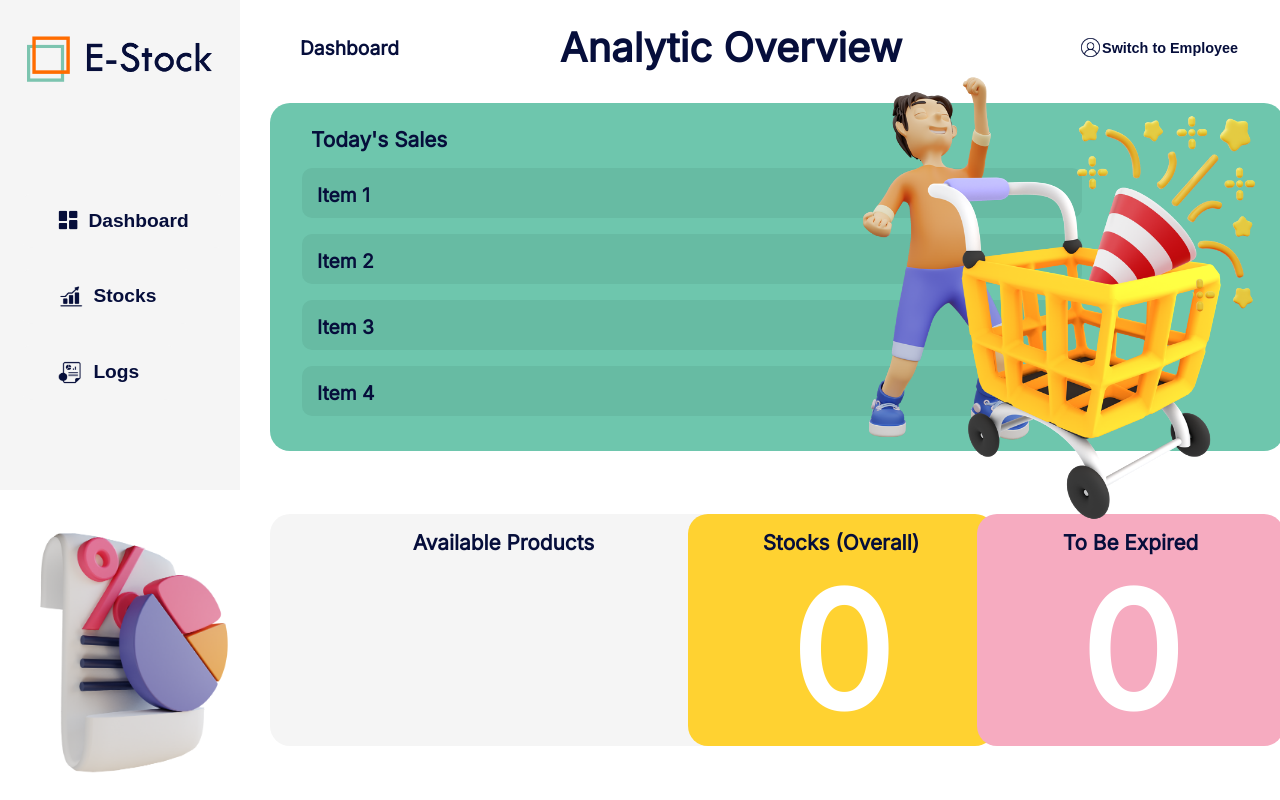
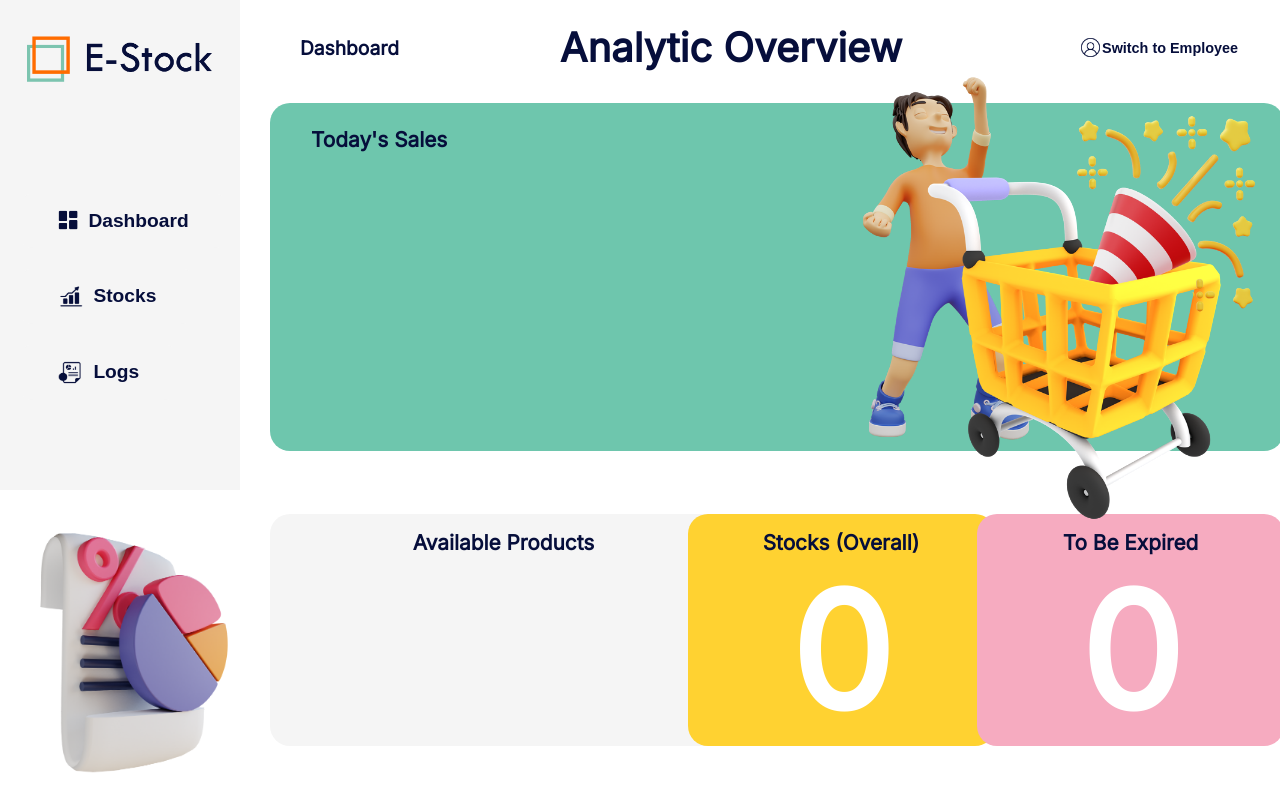
Before and after one commit to mcahero/E-stock, a React (Create React App) app in the folder e-stock/: page /Dashboard in a window 1280 px wide. Built offline with nearby package versions, Linux system fonts and the light colour scheme.

Commit message:
Added today's sales

```diff
--- a/e-stock/src/Components/Card_a.js
+++ b/e-stock/src/Components/Card_a.js
@@ -1,22 +1,39 @@
 import React from "react";
-
 import cartcon from '../images/cart.png'
 
-const Card_a = ({Atitle})  => {
+const Card_a = ({Atitle}) => {
+  const Products = JSON.parse(localStorage.getItem("products")) || [];
+
+  const calculateQuantityDiff = (product) => {
+    return product.originalQuantity - product.quantity;
+  }
+
   return (
     <div className="Carda-main">
       <img src={cartcon} alt=" Cart" className="cart_main" img/>
       <div className="main-title">{Atitle}</div>
       <div className="main-text">Today's Sales</div>
+      <div className="aitemContainer">
         <ul className="item-list">
-        <li className="aitem">Item 1</li>
-        <li className="aitem">Item 2</li>
-        <li className="aitem">Item 3</li>
-        <li className="aitem">Item 4</li>
+          {Products.map((product) => (
+            <li className="item-list" key={product.name}>
+              {calculateQuantityDiff(product) >= 1 && (
+                <div className="aitem">
+                  <div className="aitem-a">
+                    <p>{product.productName}</p>
+                  </div>
+                  <div className="aitem-q">
+                    <p>{calculateQuantityDiff(product)}</p>
+                  </div>
+                </div>
+              )}
+            </li>
+          ))}
         </ul>
+      </div>
       <img src={cartcon} alt=" Cart" className="cart_main" img/>
     </div>
-)
+  );
 }
 
 export default Card_a;
--- a/e-stock/src/pages/dashboard/styles.css
+++ b/e-stock/src/pages/dashboard/styles.css
@@ -85,6 +85,8 @@
       margin-left: -7px;
 }
       .aitem {
+      display: flex;
+      flex-direction: row;
       padding: 15px;
       background-color: #67BBA3;
       margin: 16px;
@@ -92,6 +94,26 @@
       border-radius: 10px;
       height: 20px;
       width: 750px;
+
+}
+
+.aitemContainer{
+  height: 250px;
+  padding: 20px;
+  overflow: auto;
+
+
+}
+
+.aitem-a{
+  height: 20px;
+  width: 375px
+}
+.aitem-q{
+  width: 375px;
+  text-align: right;
+  height: 20px;
+
 }
 .InnerCarda_main {
   background-color: #f5f5f5;
--- a/e-stock/src/pages/stocks/index.js
+++ b/e-stock/src/pages/stocks/index.js
@@ -11,9 +11,8 @@ export default function Stocks() {
   const [products, setProducts] = useState(
     JSON.parse(localStorage.getItem('products')) || []
   );
+  const [filteredProducts, setFilteredProducts] = useState(products);
 
-
-  const [filteredProducts, setFilteredProducts] = useState(products);
   const handleAddProductClick = () => {
     setShowModal(true);
   };
@@ -37,7 +36,8 @@ export default function Stocks() {
   const updateProductQuantity = (productId, newQuantity) => {
     const updatedProducts = products.map((product) => {
       if (product.id === productId) {
-        return { ...product, quantity: newQuantity };
+        const originalQuantity = product.originalQuantity || product.quantity;
+        return { ...product, quantity: newQuantity, originalQuantity };
       } else {
         return product;
       }
@@ -53,7 +53,8 @@ export default function Stocks() {
     } else {
       const updatedFilteredProducts = filteredProducts.map((product) => {
         if (product.id === productId) {
-          return { ...product, quantity: newQuantity };
+          const originalQuantity = product.originalQuantity || product.quantity;
+          return { ...product, quantity: newQuantity, originalQuantity };
         } else {
           return product;
         }
@@ -62,6 +63,7 @@ export default function Stocks() {
       setFilteredProducts(updatedFilteredProducts);
     }
   };
+
 
 
   const handleFilterChange = (e) => {
```
Lines whose indentation alone changed are shown as unchanged.
